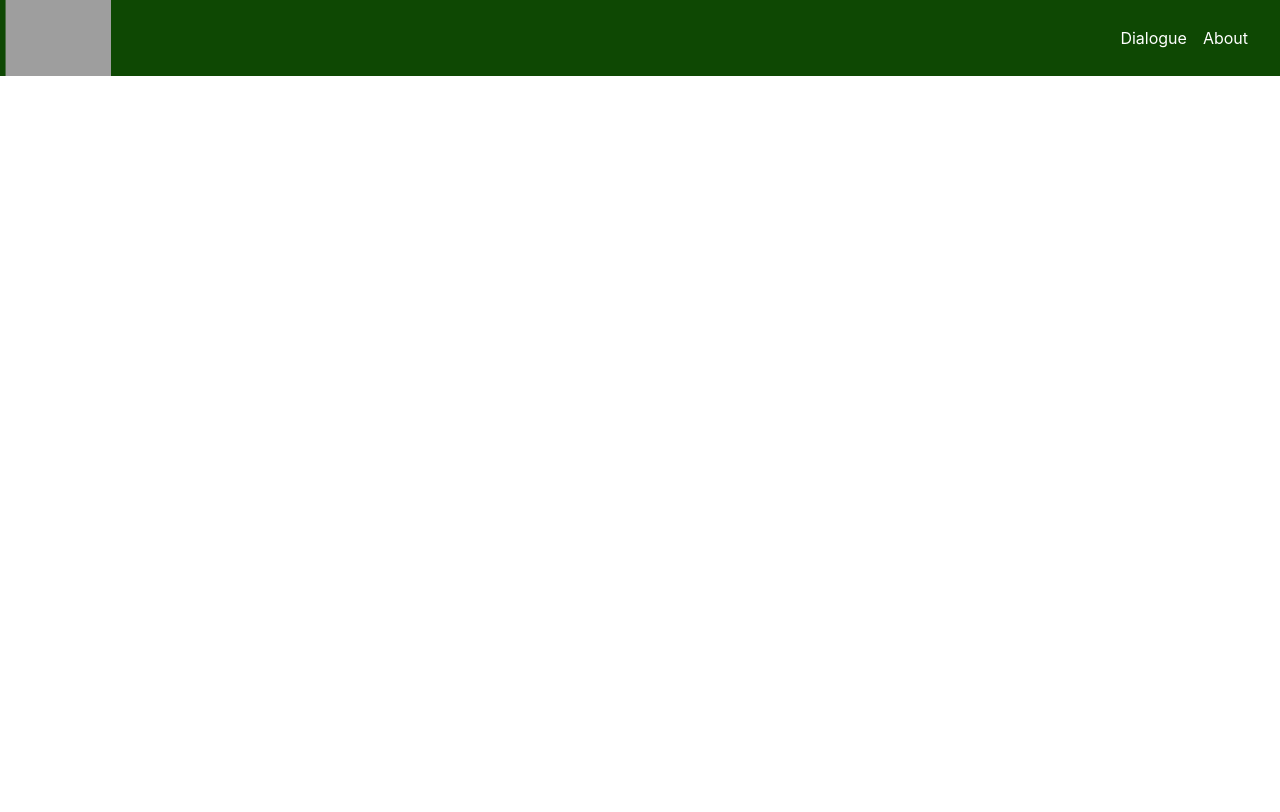
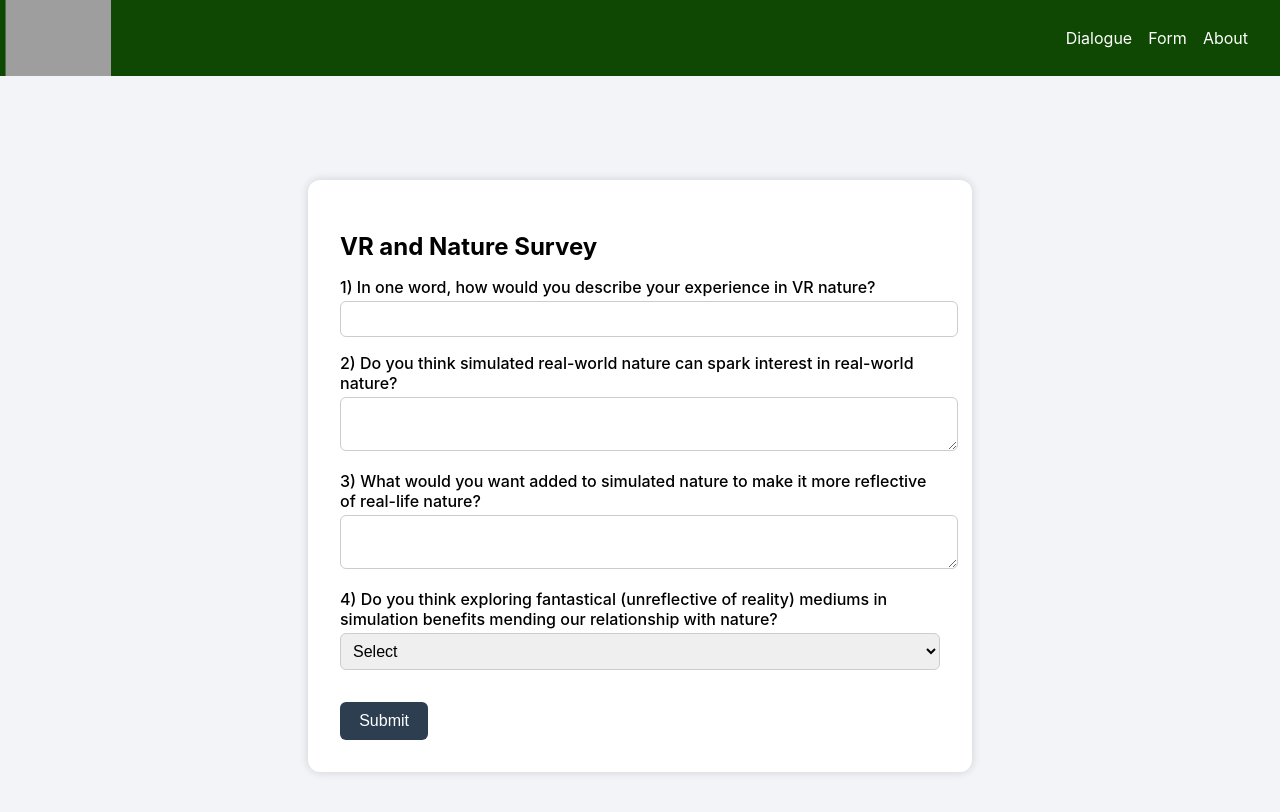
Before and after one commit to Josh-TD/Thesis, a React (Create React App) app: page /thesis/form in a window 1280 px wide. Before the commit this address had no page. Shown: the top 812 px of the page. Built offline with nearby package versions, Linux system fonts and the light colour scheme; grey boxes are pictures that could not be loaded; a web font is replaced by a local one.

Commit message:
Added Form, changing routing

```diff
--- a/src/App.js
+++ b/src/App.js
@@ -11,12 +11,13 @@ import DeathValley from './pages/DeathValley';
 import ForestClearing from './pages/ForestClearing';
 import ForestNight from './pages/ForestNight';
 import Mystical from './pages/Mystical';
+import Form from './pages/Form';
 
 import './App.css';
 
 function App() {
   return (
-    <Router>
+    <Router basename="/thesis">
       <div className="app-container">
         <Navbar />
         <main className="main-content">
@@ -32,6 +33,7 @@ function App() {
             <Route path="/forestclearing" element={<ForestClearing />} />
             <Route path="/forestnight" element={<ForestNight />} />
             <Route path="/mystical" element={<Mystical />} />
+            <Route path="/form" element={<Form />} />
           </Routes>
         </main>
       </div>
--- a/src/components/Navbar.js
+++ b/src/components/Navbar.js
@@ -13,6 +13,7 @@ const Navbar = () => {
       </div>
       <div className="nav-links">
         <Link to="/Dialogue">Dialogue</Link>
+        <Link to="/form">Form</Link>
         <Link to="/about">About</Link>
       </div>
     </nav>
--- a/src/pages/DeathValley.js
+++ b/src/pages/DeathValley.js
@@ -33,7 +33,7 @@ const DeathValley = () => {
     <div className="lakeside-container">
       <BackButton />
       <audio autoPlay loop>
-        <source src="/audio/DeathValley.mp3" type="audio/mpeg" />
+      <source src={`${process.env.PUBLIC_URL}/audio/DeathValley.mp3`} type="audio/mpeg" />
         Your browser does not support the audio element.
       </audio>
       <iframe
--- a/src/pages/ForestClearing.js
+++ b/src/pages/ForestClearing.js
@@ -33,7 +33,7 @@ const ForestClearing = () => {
     <div className="lakeside-container">
       <BackButton />
       <audio autoPlay loop>
-        <source src="/audio/ForestClearing.mp3" type="audio/mpeg" />
+      <source src={`${process.env.PUBLIC_URL}/audio/ForestClearing.mp3`} type="audio/mpeg" />
         Your browser does not support the audio element.
       </audio>
       <iframe
--- a/src/pages/ForestNight.js
+++ b/src/pages/ForestNight.js
@@ -33,7 +33,7 @@ const ForestNight = () => {
     <div className="lakeside-container">
       <BackButton />
       <audio autoPlay loop>
-        <source src="/audio/ForestNight.mp3" type="audio/mpeg" />
+      <source src={`${process.env.PUBLIC_URL}/audio/ForestNight.mp3`} type="audio/mpeg" />
         Your browser does not support the audio element.
       </audio>
       <iframe
--- /dev/null
+++ b/src/pages/Form.css
@@ -0,0 +1,50 @@
+.form-container {
+    display: flex;
+    justify-content: center;
+    align-items: center;
+    height: 100vh;
+    background-color: #f2f4f8;
+  }
+
+  .form-box {
+    background: white;
+    padding: 2rem;
+    border-radius: 12px;
+    box-shadow: 0 0 10px rgba(0,0,0,0.15);
+    width: 90%;
+    max-width: 600px;
+  }
+
+  form h2 {
+    margin-bottom: 1rem;
+  }
+
+  form label {
+    display: block;
+    margin-bottom: 1rem;
+    font-weight: 500;
+  }
+
+  input, textarea, select {
+    width: 100%;
+    padding: 0.5rem;
+    margin-top: 0.25rem;
+    border-radius: 6px;
+    border: 1px solid #ccc;
+    font-size: 1rem;
+  }
+
+  button {
+    margin-top: 1rem;
+    padding: 0.6rem 1.2rem;
+    font-size: 1rem;
+    border: none;
+    border-radius: 6px;
+    background-color: #2c3e50;
+    color: white;
+    cursor: pointer;
+  }
+
+  button:hover {
+    background-color: #1a252f;
+  }
--- /dev/null
+++ b/src/pages/Form.js
@@ -0,0 +1,79 @@
+import React, { useState } from 'react';
+import './Form.css';
+
+const Form = () => {
+  const [formData, setFormData] = useState({
+    experience: '',
+    sparkInterest: '',
+    addToSim: '',
+    fantasticalBenefit: '',
+  });
+
+  const handleChange = (e) => {
+    const { name, value } = e.target;
+    setFormData(prev => ({ ...prev, [name]: value }));
+  };
+
+  const handleSubmit = async (e) => {
+    e.preventDefault();
+
+    try {
+      const response = await fetch("YOUR_WEB_APP_URL_HERE", {
+        method: "POST",
+        mode: "no-cors", // avoid CORS error for Google Sheets
+        headers: {
+          "Content-Type": "application/json",
+        },
+        body: JSON.stringify(formData),
+      });
+
+      alert("Response submitted! Thank you.");
+      setFormData({
+        experience: '',
+        sparkInterest: '',
+        addToSim: '',
+        fantasticalBenefit: '',
+      });
+    } catch (error) {
+      console.error("Error submitting form:", error);
+      alert("There was a problem submitting your response.");
+    }
+  };
+
+
+  return (
+    <div className="form-container">
+      <form onSubmit={handleSubmit} className="form-box">
+        <h2>VR and Nature Survey</h2>
+
+        <label>
+          1) In one word, how would you describe your experience in VR nature?
+          <input type="text" name="experience" value={formData.experience} onChange={handleChange} required />
+        </label>
+
+        <label>
+          2) Do you think simulated real-world nature can spark interest in real-world nature?
+          <textarea name="sparkInterest" value={formData.sparkInterest} onChange={handleChange} required />
+        </label>
+
+        <label>
+          3) What would you want added to simulated nature to make it more reflective of real-life nature?
+          <textarea name="addToSim" value={formData.addToSim} onChange={handleChange} required />
+        </label>
+
+        <label>
+          4) Do you think exploring fantastical (unreflective of reality) mediums in simulation benefits mending our relationship with nature?
+          <select name="fantasticalBenefit" value={formData.fantasticalBenefit} onChange={handleChange} required>
+            <option value="">Select</option>
+            <option value="Yes">Yes</option>
+            <option value="No">No</option>
+          </select>
+        </label>
+
+        <button type="submit">Submit</button>
+      </form>
+    </div>
+  );
+};
+
+export default Form;
--- a/src/pages/Lakeside.js
+++ b/src/pages/Lakeside.js
@@ -33,14 +33,14 @@ const Lakeside = () => {
     <div className="lakeside-container">
       <BackButton />
       <audio autoPlay loop>
-        <source src="/audio/Beach.mp3" type="audio/mpeg" />
+      <source src={`${process.env.PUBLIC_URL}/audio/Beach.mp3`} type="audio/mpeg" />
         Your browser does not support the audio element.
       </audio>
       <iframe
         ref={iframeRef}
         title="Lakeside Sketchfab Model"
         className="sketchfab-embed"
-        allow="autoplay; fullscreen; vr"
+        allow="autoplay; fullscreen;"
         style={{ width: '100%', height: '100%', border: 'none' }}
       />
     </div>
--- a/src/pages/Mountainside.js
+++ b/src/pages/Mountainside.js
@@ -33,7 +33,7 @@ const Mountainside = () => {
     <div className="lakeside-container">
       <BackButton />
       <audio autoPlay loop>
-        <source src="/audio/Mountainside.mp3" type="audio/mpeg" />
+      <source src={`${process.env.PUBLIC_URL}/audio/Mountainside.mp3`} type="audio/mpeg" />
         Your browser does not support the audio element.
       </audio>
       <iframe
--- a/src/pages/Mystical.js
+++ b/src/pages/Mystical.js
@@ -33,7 +33,7 @@ const Mystical = () => {
     <div className="lakeside-container">
       <BackButton />
       <audio autoPlay loop>
-        <source src="/audio/Mystical.mp3" type="audio/mpeg" />
+      <source src={`${process.env.PUBLIC_URL}/audio/Mystical.mp3`} type="audio/mpeg" />
         Your browser does not support the audio element.
       </audio>
       <iframe
```
Also changed, not shown: 1 other file (tests, documents, lock files or other folders).
